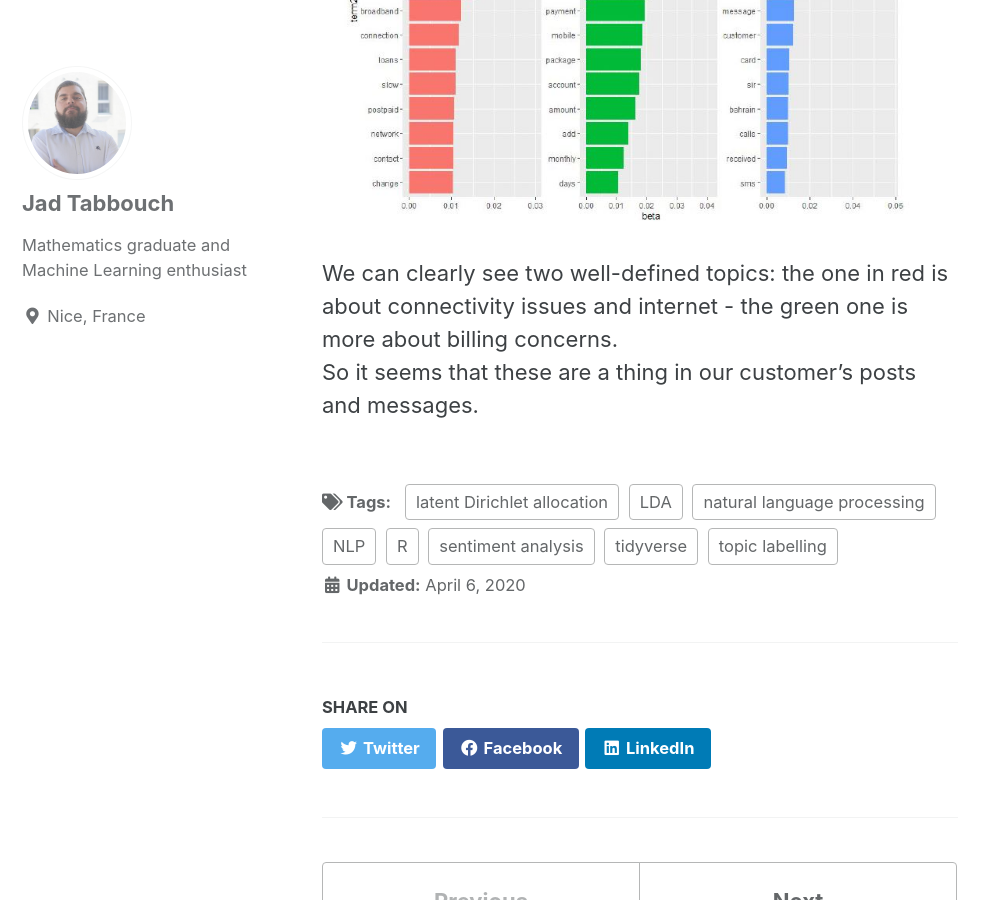
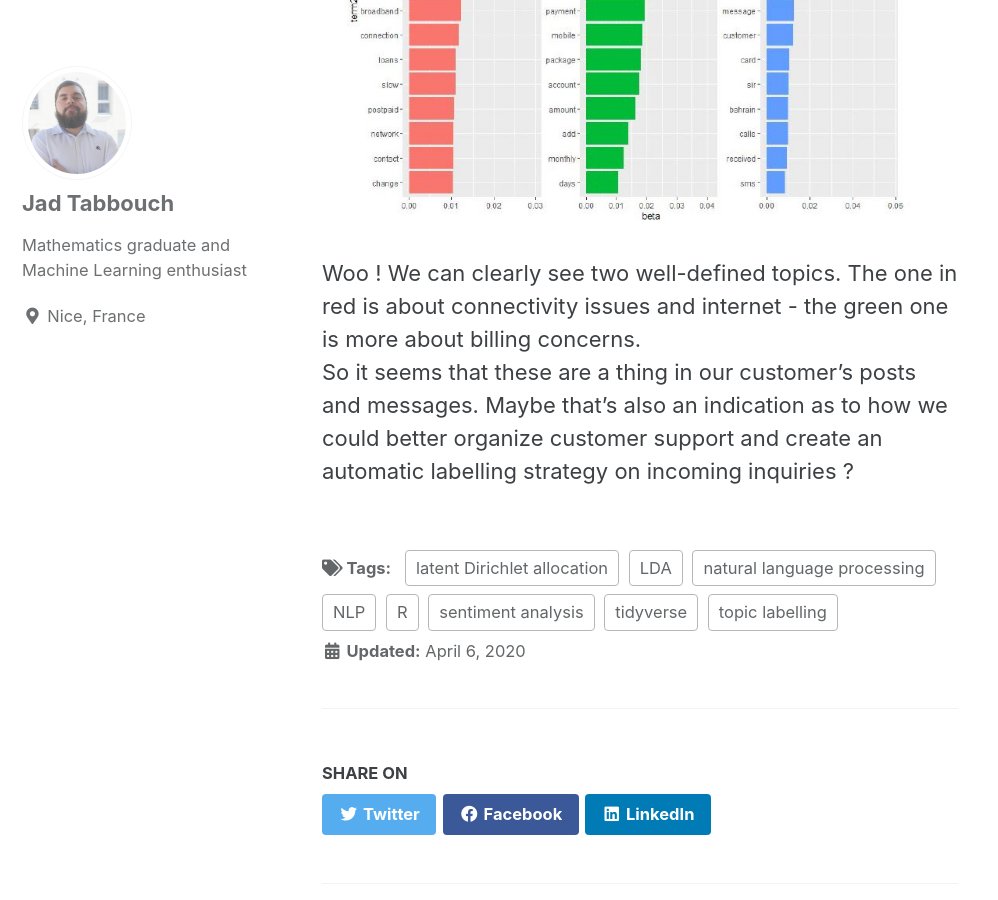
Before and after one commit to jad-tab/jad-tab.github.io, a Jekyll site: the page built from _posts/2020-04-06-NLP.md, in a window 1280 px wide and 900 px high, scrolled down 14360 px. Shown: the whole window, without its empty margins (0-998 px from the left). Built offline with Jekyll 4.4.1, drawn with Linux system fonts in a browser that asks for light colours; cached includes are drawn as plain includes; formulas are drawn with MathJax 3; some of the changed text lies outside the part shown.

Commit message:
Update 2020-04-06-NLP.md

```diff
--- a/_posts/2020-04-06-NLP.md
+++ b/_posts/2020-04-06-NLP.md
@@ -241,5 +241,5 @@
 ![alt]({{ site.url }}{{ site.baseurl }}/stc/ldarun.jpg)
 
 
-We can clearly see two well-defined topics: the one in red is about connectivity issues and internet - the green one is more about billing concerns.
-So it seems that these are a thing in our customer's posts and messages.
+Woo ! We can clearly see two well-defined topics. The one in red is about connectivity issues and internet - the green one is more about billing concerns.
+So it seems that these are a thing in our customer's posts and messages. Maybe that's also an indication as to how we could better organize customer support and create an automatic labelling strategy on incoming inquiries ?
```
